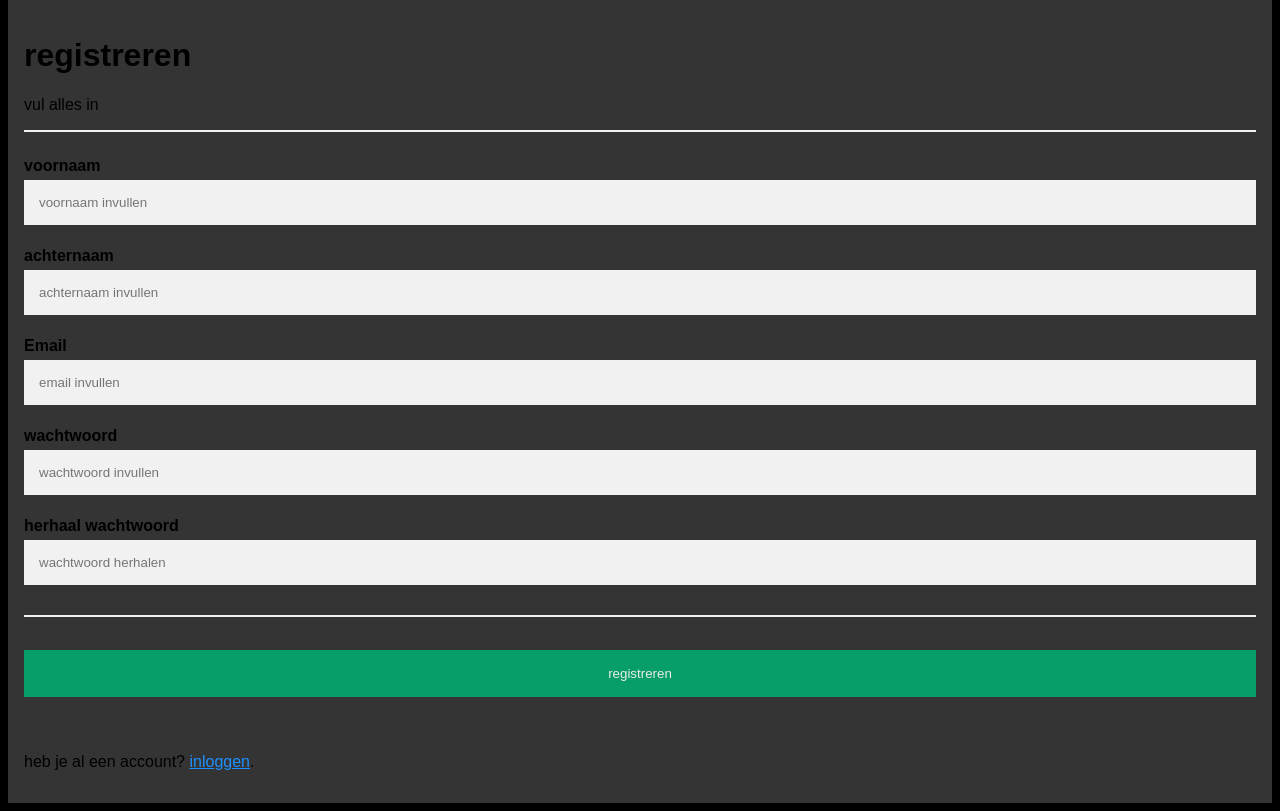
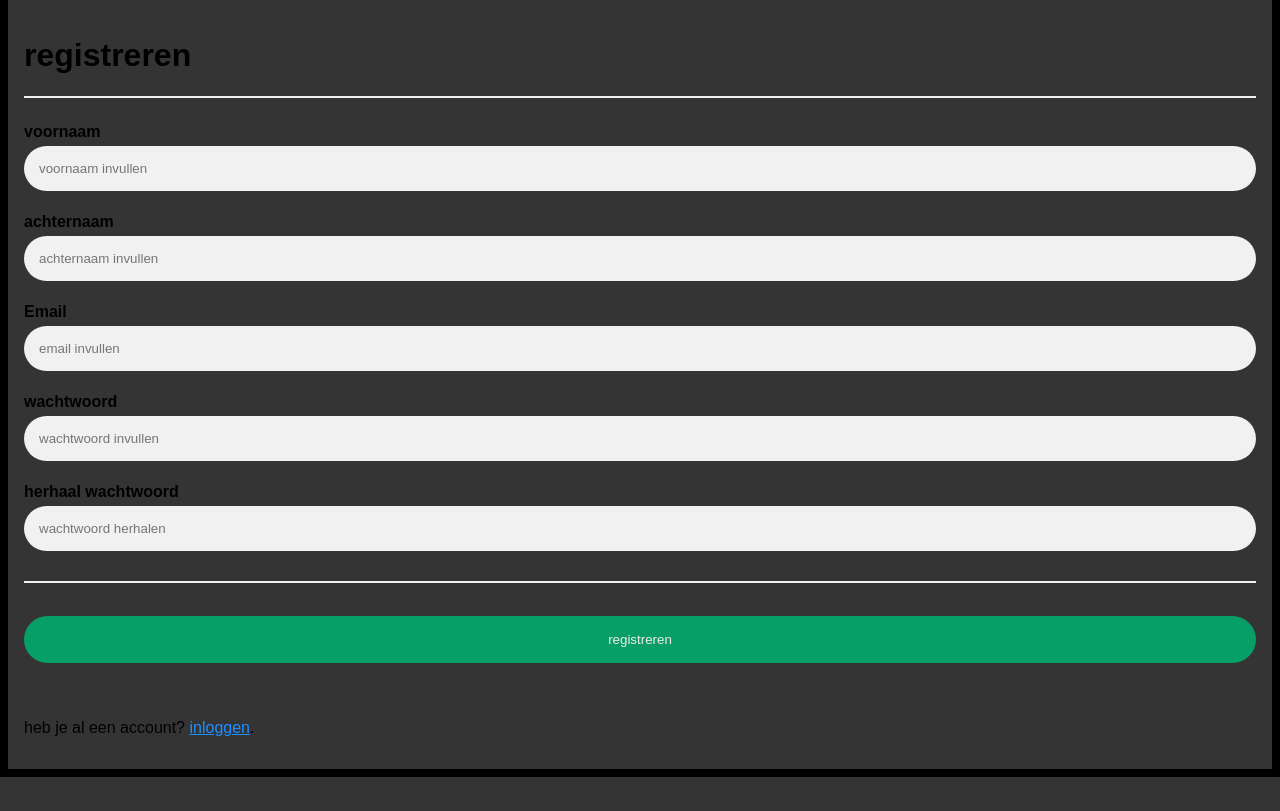
Before and after one commit to NotGatoz/Mvidia, a PHP site: page /php/registratie.php in a window 1280 px wide. Shown: the part 26-837 px from the top of the page. After the commit the page ends 803 px from the top, so only its background shows below. Run offline with PHP 8.4, Linux system fonts and the light colour scheme.

Commit message:
css tweak

```diff
--- a/css/registratie.css
+++ b/css/registratie.css
@@ -21,6 +21,7 @@ input[type=text], input[type=password] {
   display: inline-block;
   border: none;
   background: #f1f1f1;
+  border-radius: 50px;
 }
 
 input[type=text]:focus, input[type=password]:focus {
@@ -44,6 +45,7 @@ hr {
   cursor: pointer;
   width: 100%;
   opacity: 0.9;
+  border-radius: 50px;
 }
 
 .registreerbtn:hover {
--- a/php/registratie.php
+++ b/php/registratie.php
@@ -39,7 +39,6 @@
   <?php include'../php/header.php'?>
   <div class="container">
     <h1>registreren</h1>
-    <p>vul alles in</p>
     <hr>
 	<form method="POST" action="registratie-process.php">
     <label for="voornaam"><b>voornaam</b></label>
```
